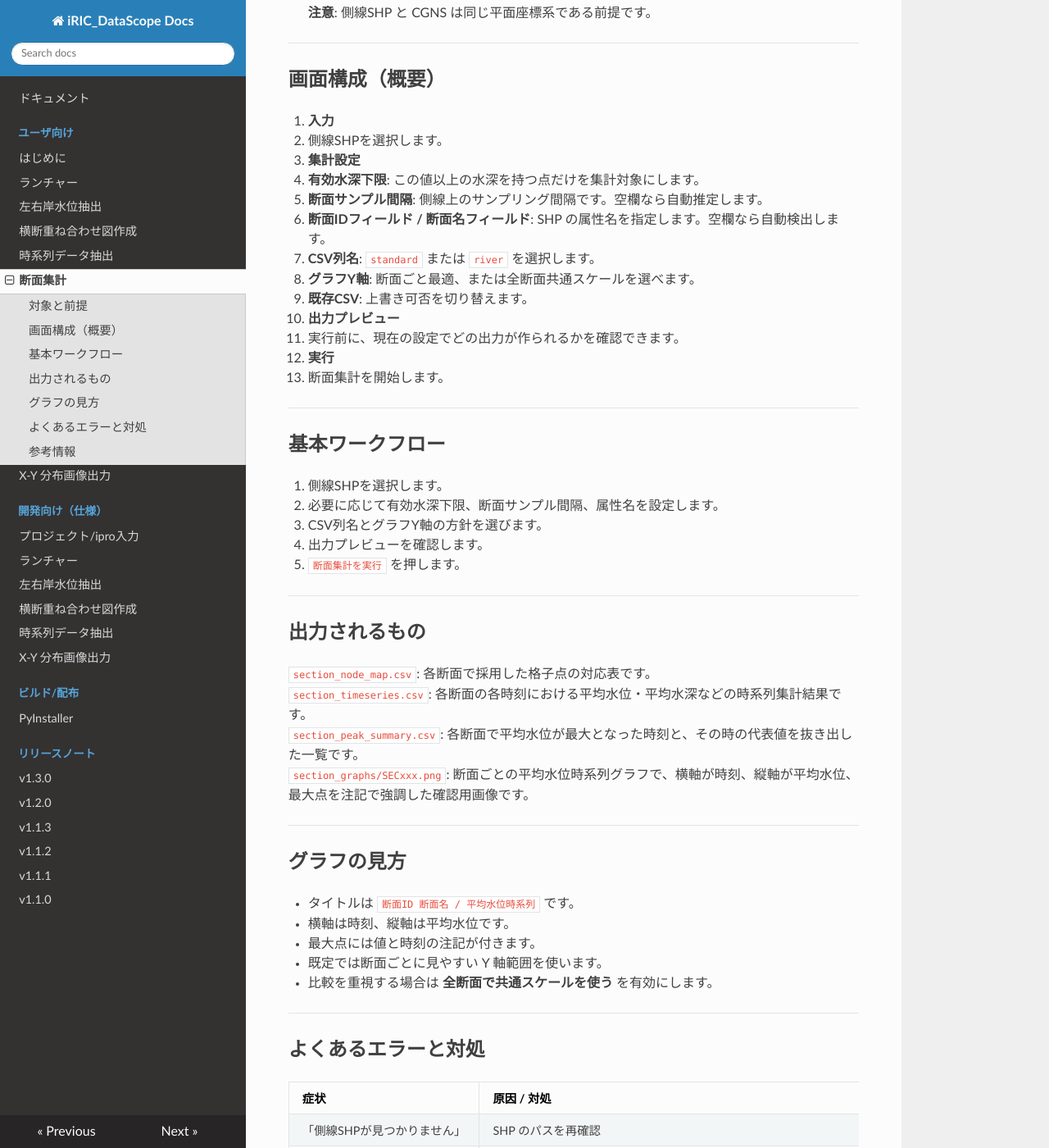
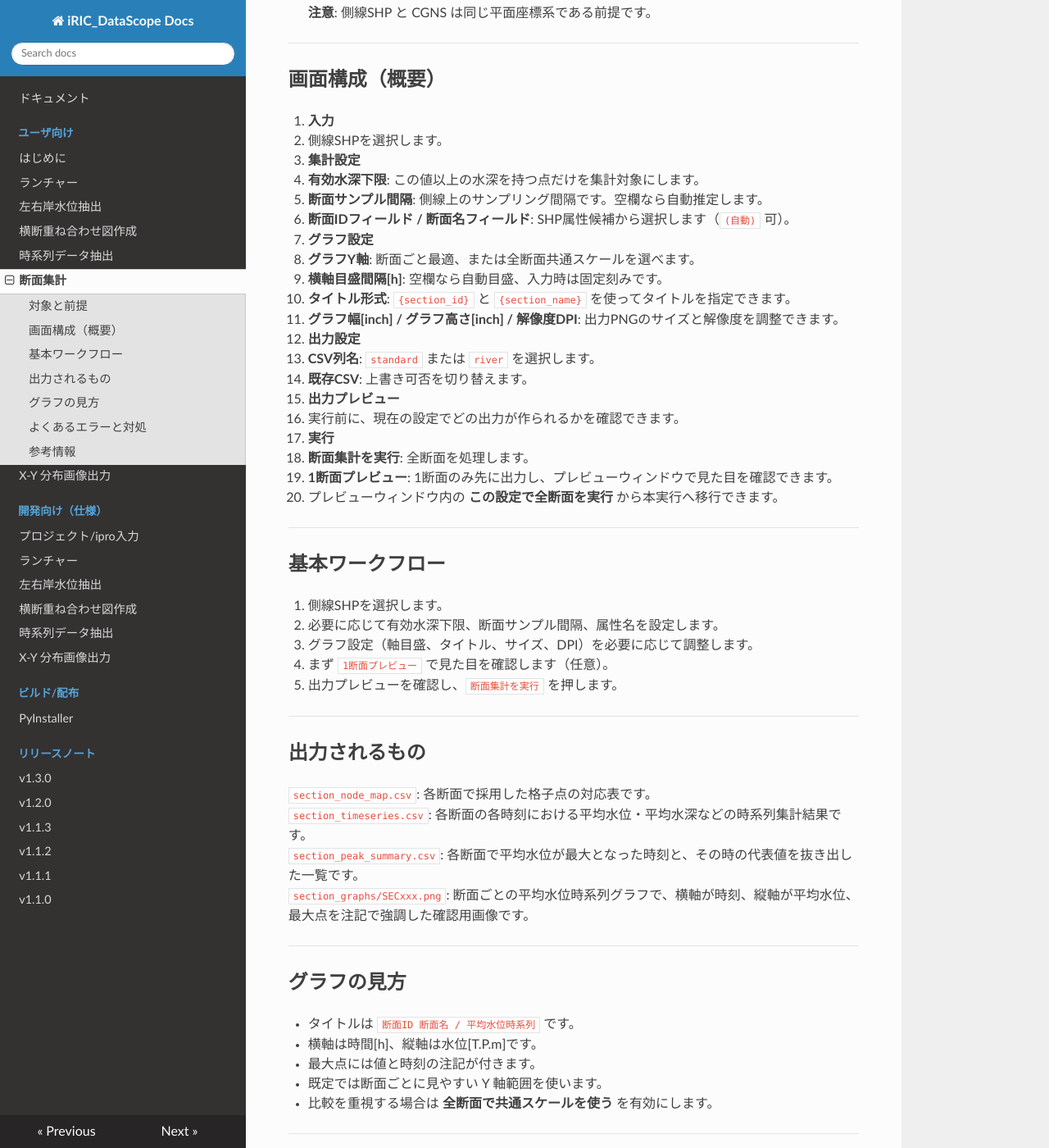
Before and after one commit to Pckk-solvers/iRIC_DataScope, an MkDocs documentation site: the page built from docs/user_docs/section_analyze.md, in a window 1280 px wide and 1400 px high, scrolled down 1145 px. Shown: the whole window at 82% size. Built offline with MkDocs 1.6.1, drawn with Linux system fonts in a browser that asks for light colours; nearby versions of some CDN libraries.

```diff
--- a/docs/user_docs/section_analyze.md
+++ b/docs/user_docs/section_analyze.md
@@ -27,16 +27,25 @@
 2. **集計設定**
    - **有効水深下限**: この値以上の水深を持つ点だけを集計対象にします。
    - **断面サンプル間隔**: 側線上のサンプリング間隔です。空欄なら自動推定します。
-   - **断面IDフィールド / 断面名フィールド**: SHP の属性名を指定します。空欄なら自動検出します。
+   - **断面IDフィールド / 断面名フィールド**: SHP属性候補から選択します（`(自動)` 可）。
+
+3. **グラフ設定**
+   - **グラフY軸**: 断面ごと最適、または全断面共通スケールを選べます。
+   - **横軸目盛間隔[h]**: 空欄なら自動目盛、入力時は固定刻みです。
+   - **タイトル形式**: `{section_id}` と `{section_name}` を使ってタイトルを指定できます。
+   - **グラフ幅[inch] / グラフ高さ[inch] / 解像度DPI**: 出力PNGのサイズと解像度を調整できます。
+
+4. **出力設定**
    - **CSV列名**: `standard` または `river` を選択します。
-   - **グラフY軸**: 断面ごと最適、または全断面共通スケールを選べます。
    - **既存CSV**: 上書き可否を切り替えます。
 
-3. **出力プレビュー**
+5. **出力プレビュー**
    - 実行前に、現在の設定でどの出力が作られるかを確認できます。
 
-4. **実行**
-   - 断面集計を開始します。
+6. **実行**
+   - **断面集計を実行**: 全断面を処理します。
+   - **1断面プレビュー**: 1断面のみ先に出力し、プレビューウィンドウで見た目を確認できます。
+   - プレビューウィンドウ内の **この設定で全断面を実行** から本実行へ移行できます。
 
 ---
 
@@ -44,9 +53,9 @@
 
 1. 側線SHPを選択します。
 2. 必要に応じて有効水深下限、断面サンプル間隔、属性名を設定します。
-3. CSV列名とグラフY軸の方針を選びます。
-4. 出力プレビューを確認します。
-5. `断面集計を実行` を押します。
+3. グラフ設定（軸目盛、タイトル、サイズ、DPI）を必要に応じて調整します。
+4. まず `1断面プレビュー` で見た目を確認します（任意）。
+5. 出力プレビューを確認し、`断面集計を実行` を押します。
 
 ---
 
@@ -62,7 +71,7 @@
 ## グラフの見方
 
 - タイトルは `断面ID 断面名 / 平均水位時系列` です。
-- 横軸は時刻、縦軸は平均水位です。
+- 横軸は時間[h]、縦軸は水位[T.P.m]です。
 - 最大点には値と時刻の注記が付きます。
 - 既定では断面ごとに見やすい Y 軸範囲を使います。
 - 比較を重視する場合は **全断面で共通スケールを使う** を有効にします。
```
Also changed, not shown: docs/dev_docs/section_analyze/design.md (+34 -0 lines), 3 other files.
